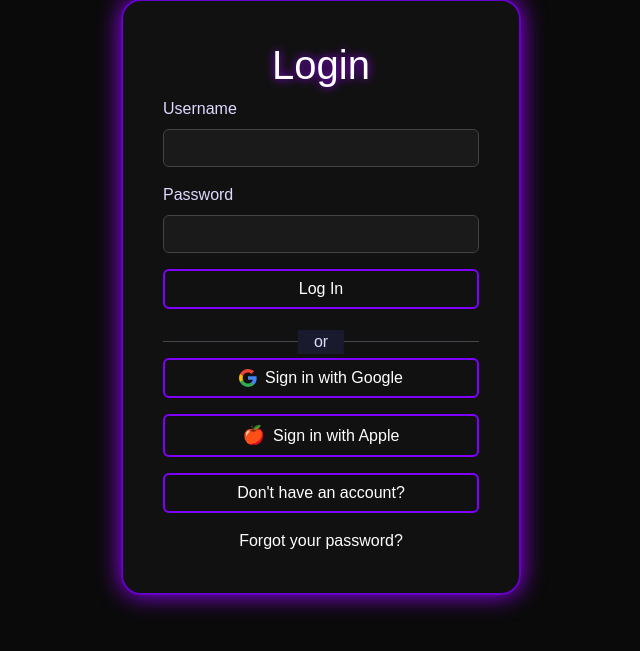
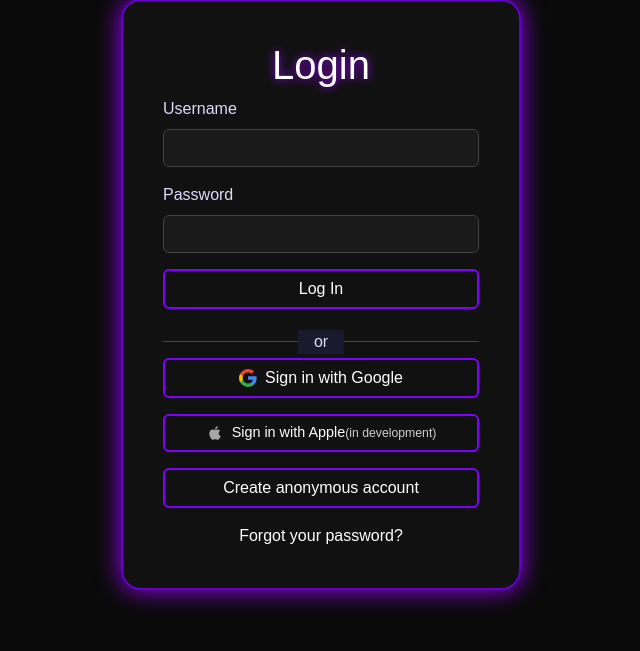
Before and after one commit to qwertypovezlo228-star/koktel, a Flask app: page /login in a window 1280 px wide. Shown: the part 149-800 px from the top of the page, without its empty margins (319-959 px from the left). Run offline with Flask 3, Linux system fonts and the light colour scheme; some web fonts are replaced.

Commit message:
fix text, add simple apple id logic

```diff
--- a/templates/auth/login.html
+++ b/templates/auth/login.html
@@ -32,15 +32,17 @@
           {{ _('Sign in with Google') }}
         </a>
 
-        <button type="button" class="btn btn-custom w-100 mb-3 d-flex align-items-center justify-content-center" onclick="alert('{{ _('Functionality in development') }}')">
-          <span style="margin-right: 8px; font-size: 18px; vertical-align: middle;">🍎</span>
-          {{ _('Sign in with Apple') }}
-        </button>
+        <a href="/login/apple" class="btn btn-custom w-100 mb-3 d-flex align-items-center justify-content-center" style="font-size: 0.9rem;">
+          <svg width="18" height="18" style="margin-right: 8px; vertical-align: middle;" viewBox="0 0 24 24" fill="none" xmlns="http://www.w3.org/2000/svg">
+            <path d="M17.05 20.28c-.98.95-2.05.88-3.08.4-1.09-.5-2.08-.48-3.24 0-1.44.62-2.2.44-3.06-.4C2.79 15.25 3.51 7.59 9.05 7.31c1.35.07 2.29.74 3.08.8 1.18-.24 2.31-.93 3.57-.84 1.51.12 2.65.72 3.4 1.8-3.12 1.87-2.38 5.98.48 7.13-.57 1.5-1.31 2.99-2.54 4.09l.01-.01zM12.03 7.25c-.15-2.23 1.66-4.07 3.74-4.25.29 2.58-2.34 4.5-3.74 4.25z" fill="#A6A6A6"/>
+          </svg>
+          {{ _('Sign in with Apple') }} <span style="font-size: 0.85em; opacity: 0.8;">({{ _('in development') }})</span>
+        </a>
       </div>
 
       <div class="text-center">
         <div>
-          <a href="/register" class="btn btn-custom w-100 mb-3">{{ _("Don't have an account?") }}</a>
+          <a href="/register" class="btn btn-custom w-100 mb-3">{{ _("Create anonymous account") }}</a>
         </div>
         <div>
           <a href="/reset-password" class="btn-link">{{ _("Forgot your password?") }}</a>
```
Also changed, not shown: templates/auth/register.html (+6 -4 lines).
